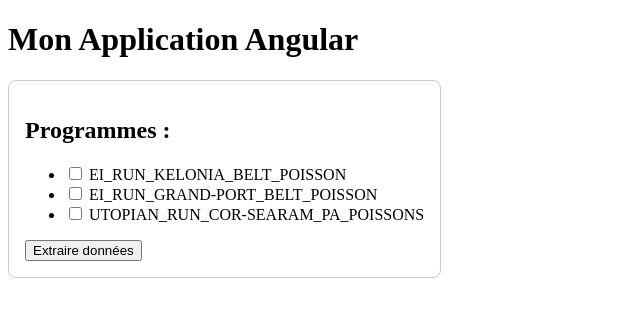
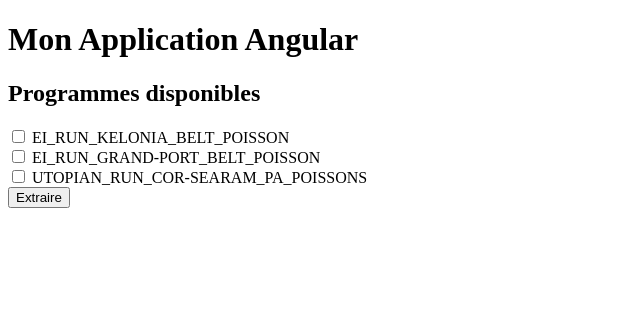
Before and after one commit to basileandre056/geonature_quadrige_extraction, an Angular app: page / in a window 1280 px wide. Shown: the top 316 px of the page, without its empty margins (0-640 px from the left). Built offline with nearby package versions, Linux system fonts and the light colour scheme.

Commit message:
en cours de separation deprogrammes qui fait un post pur envoyer les prgrm a extraire et extracted links qui montre les liens de telechargement une fois les données extraites

```diff
--- a/src/app/extracted-links/extracted-links.html
+++ b/src/app/extracted-links/extracted-links.html
@@ -1,9 +1,9 @@
-<div class="card">
-  <h2>Extractions :</h2>
+<div *ngIf="files.length > 0">
+  <h3>Fichiers extraits :</h3>
   <ul>
-    <li *ngFor="let e of files">
-      {{ e }}
+    <li *ngFor="let f of files">
+      {{ f.programme }} →
+      <a [href]="f.url" target="_blank">{{ f.url }}</a>
     </li>
   </ul>
-  <p *ngIf="message">{{ message }}</p> <!-- Affiche le message du backend -->
 </div>
--- a/src/app/extracted-links/extracted-links.ts
+++ b/src/app/extracted-links/extracted-links.ts
@@ -8,8 +8,6 @@
   imports: [CommonModule],
   templateUrl: './extracted-links.html',
   styleUrls: ['./extracted-links.scss']
-
-
 })
 export class ExtractedLinks {
   @Input() files: FichierExtrait[] = [];
--- a/src/app/programmes/programmes.html
+++ b/src/app/programmes/programmes.html
@@ -1,12 +1,17 @@
-<div class="card">
-  <h2>Programmes :</h2>
-  <ul>
-    <li *ngFor="let prog of programmes">
+<div>
+  <h2>Programmes disponibles</h2>
+  <form>
+    <div *ngFor="let prog of programmes">
       <label>
-        <input type="checkbox" [(ngModel)]="prog.checked" />
+        <input type="checkbox" [(ngModel)]="prog.checked" name="{{prog.name}}" />
         {{ prog.name }}
       </label>
-    </li>
-  </ul>
-  <button (click)="extraireDonnees()">Extraire données</button>
+    </div>
+  </form>
+
+  <button (click)="extraireDonnees()">Extraire</button>
+  <p>{{ message }}</p>
+
+  <!-- Ici, on délègue l'affichage à ExtractedLinks -->
+  <app-extracted-links [files]="extractedFiles"></app-extracted-links>
 </div>
--- a/src/app/programmes/programmes.ts
+++ b/src/app/programmes/programmes.ts
@@ -39,10 +39,7 @@
       .subscribe({
         next: (res: any) => {
           this.message = `Backend a reçu : ${res.programmes_recus.join(', ')}`;
-          this.extractedFiles = res.links_fichiers_zip.map((url: string, i: number) => ({
-            programme: res.programmes_recus[i],
-            url
-          }));
+          this.extractedFiles = res.fichiers_zip; // clé cohérente avec backend
         },
         error: err => {
           console.error(err);
```
Also changed, not shown: 1 other file (tests, documents, lock files or other folders).
